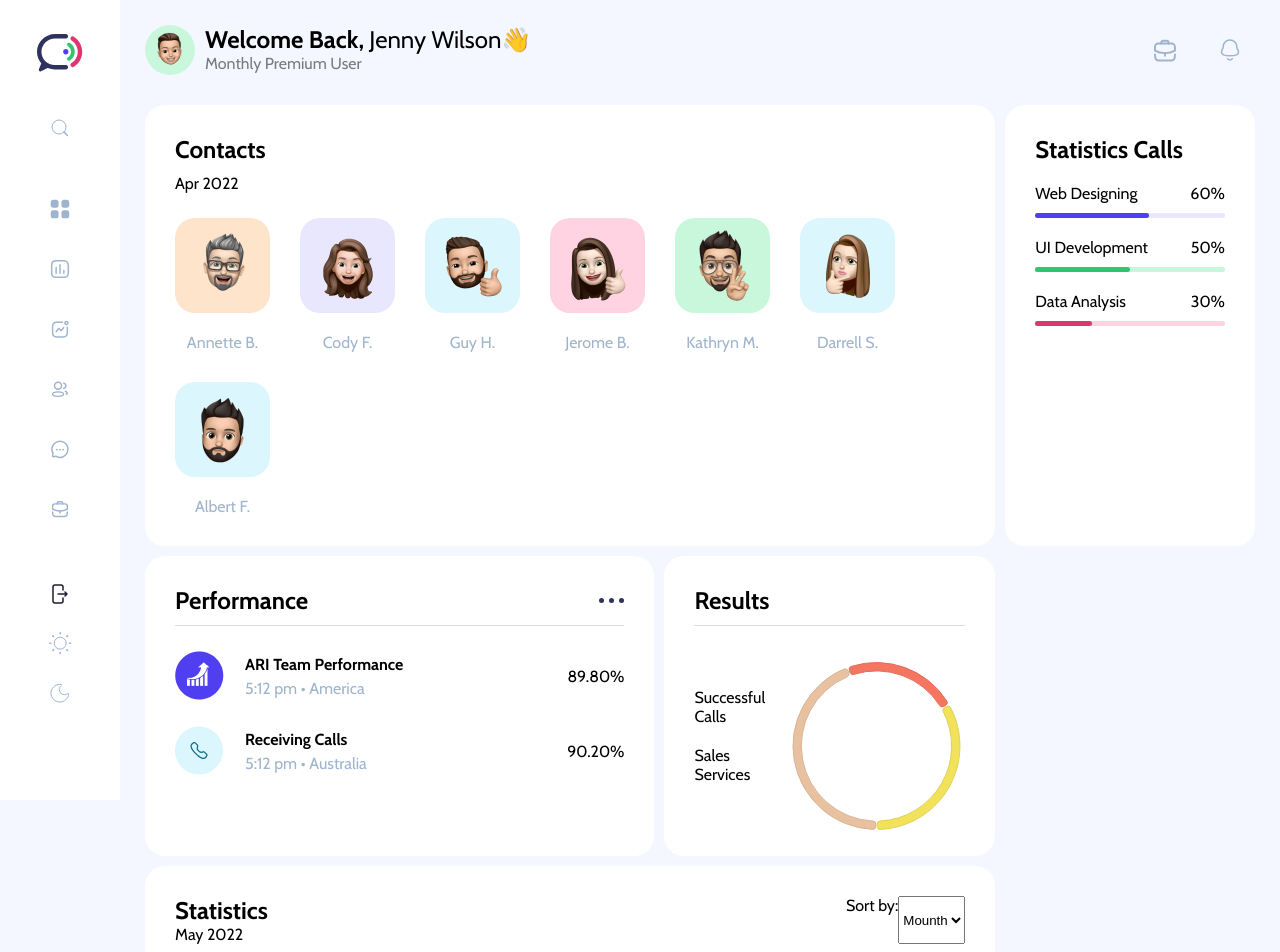
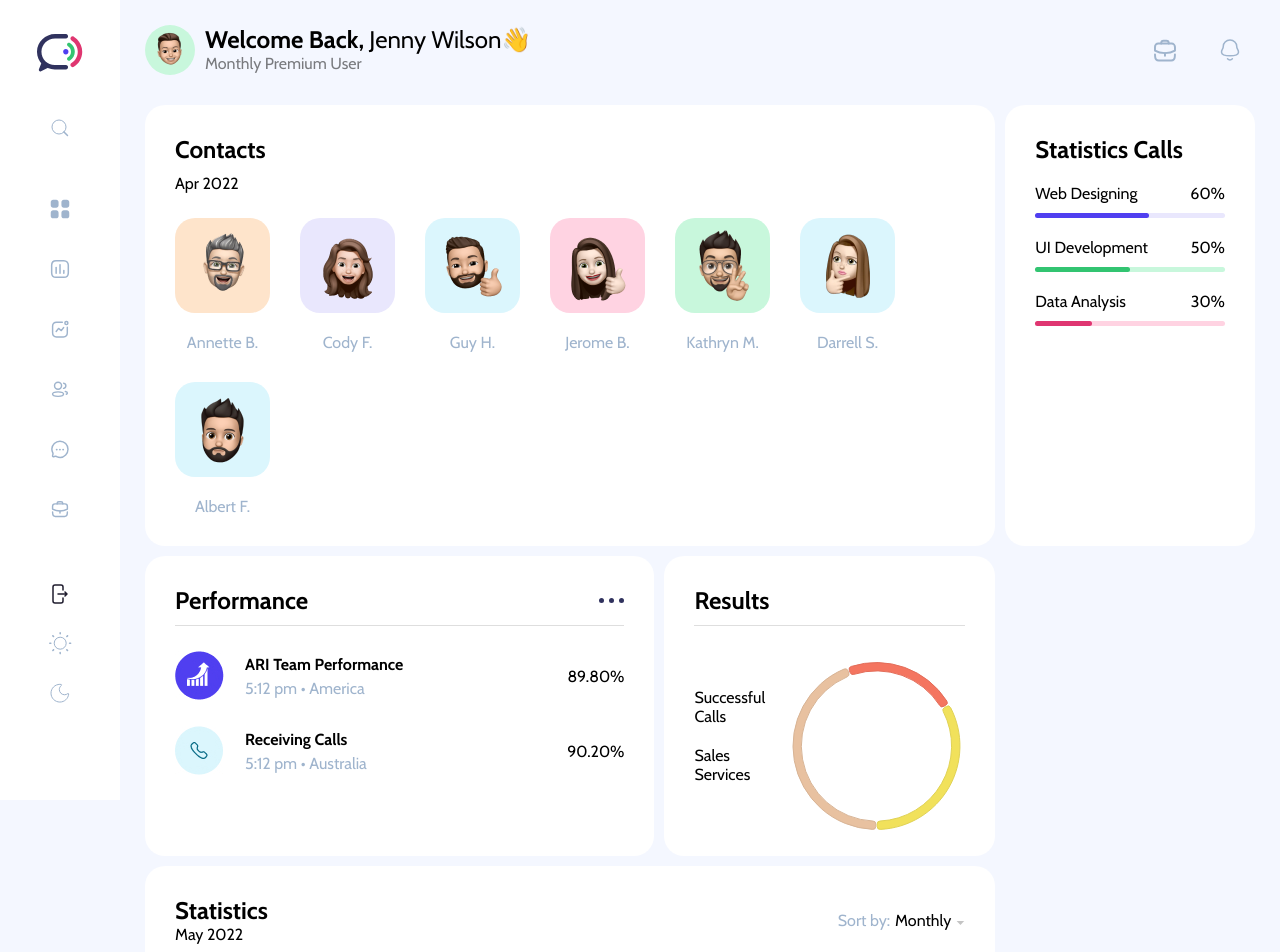
Before and after one commit to Denis-Paziak/Call-Center-Software, a React (Create React App) app: page / in a window 1280 px wide. Shown: the top 952 px of the page. Built offline with nearby package versions, Linux system fonts and the light colour scheme.

Commit message:
statistic / change chart  library

```diff
--- a/src/components/Statistics/Statistics.tsx
+++ b/src/components/Statistics/Statistics.tsx
@@ -154,11 +154,14 @@ const Statistics = () => {
                     <p>May 2022</p>
                 </div>
                 <div className="sort">
-                    <p>Sort by:</p>
-
-                    <select>
-                        <option>Mounth</option>
-                    </select>
+                    <p className="text">Sort by:</p>
+                    <p>Monthly
+                        <span>
+                            <svg xmlns="http://www.w3.org/2000/svg" width="9" height="6" viewBox="0 0 9 6" fill="none">
+                                <path d="M8.22929 0.937531L4.43136 5.00781L0.633423 0.937531" fill="#C4C4C4"/>
+                            </svg>
+                        </span>
+                    </p>
                 </div>
             </div>
 
--- a/src/components/Statistics/statistics.scss
+++ b/src/components/Statistics/statistics.scss
@@ -15,6 +15,16 @@
 
   .sort {
     display: flex;
+    align-items: center;
+
+    .text {
+      color: $disable;
+      margin-right: 5px;
+    }
+
+    span {
+      margin-left: 5px;
+    }
   }
 
   .chart {
```
